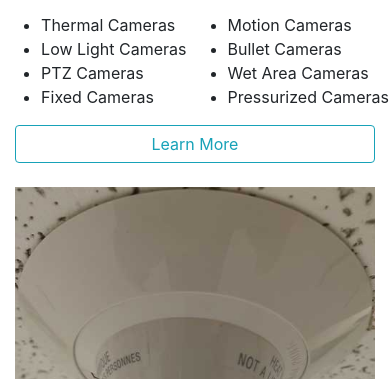
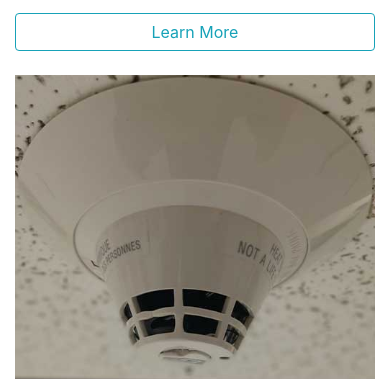
Before and after one commit to J91Branson/ICI.com, a plain HTML site: page index.html in a window 390 px wide. Shown: the part 721-1100 px from the top of the page. Drawn offline with nearby package versions, Linux system fonts and the light colour scheme.

Commit message:
added hide yext functionality for mobile, have to creat text for mobile

```diff
--- a/index.html
+++ b/index.html
@@ -57,7 +57,7 @@
                 <h2>CCTV</h2>
                 <p>We provide the following to build a complete CCTV system for you:</p>
                 <div class="row ListRowContainer">
-                <div class=" col-xs-6 LeftRight ListText">
+                <div class=" col-xs-6 LeftRight ListText d-none d-sm-block">
                     <ul>
                         <li>
                         Thermal Cameras
@@ -74,7 +74,7 @@
                     </ul>
                 </div>
 
-                <div class=" col-xs-6 LeftRight ListText">
+                <div class=" col-xs-6 LeftRight ListText d-none d-sm-block">
                     <ul>
                         <li>
                         Motion Cameras
```
